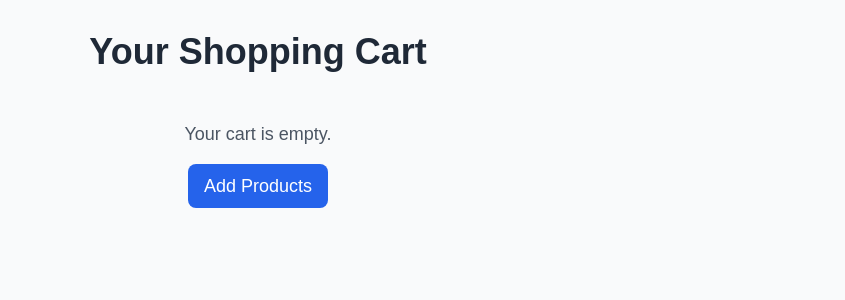
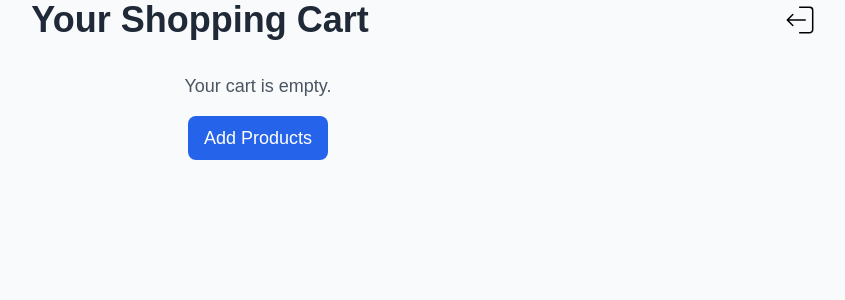
Before and after one commit to kashifjavaid1/Amzone-clone-Next-js, a Next.js app: page /order in a window 1280 px wide. Shown: the top 300 px of the page, without its empty margins (382-1227 px from the left). Built offline with nearby package versions, Linux system fonts and the light colour scheme.

Commit message:
fix:routing-issues

```diff
--- a/app/(component)/categories/Categories.jsx
+++ b/app/(component)/categories/Categories.jsx
@@ -8,11 +8,11 @@ const categories = [
   { src: "/images/gerden.jpg", alt: "Garden category", label: "Garden" },
   { src: "/images/games.jpg", alt: "Games category", label: "Games" },
   { src: "/images/kitchen.jpg", alt: "Kitchen category", label: "Kitchen" },
-  { src: "/images/apple.webp", alt: "Apple", label: "Apple" },
+  { src: "/images/apple.webp", alt: "Apple", label: "mobile" },
   { src: "/images/grocery.webp", alt: "grocery", label: "Grocery" },
   { src: "/images/beauty.webp", alt: "grocery", label: "Beauty" },
-  { src: "/images/clearance.webp", alt: "grocery", label: "Beauty" },
-  { src: "/images/HouseholdEssentials.webp", alt: "grocery", label: "Beauty" },
+  { src: "/images/clearance.webp", alt: "grocery", label: "Clearance" },
+  { src: "/images/HouseholdEssentials.webp", alt: "grocery", label: "Tide" },
 ];
 
 export default function Categories() {
--- a/app/(component)/navbar/Navbar.jsx
+++ b/app/(component)/navbar/Navbar.jsx
@@ -3,7 +3,6 @@ import React, { useEffect, useState } from "react";
 import { IoLocationOutline, IoSearchOutline } from "react-icons/io5";
 import { TiShoppingCart } from "react-icons/ti";
 import { IoIosMenu } from "react-icons/io";
-import Link from "next/link";
 
 export default function Navbar() {
   const [sticky, setSticky] = useState(false);
@@ -24,7 +23,7 @@ export default function Navbar() {
     if (savedCart) {
       setCart(JSON.parse(savedCart));
     }
-  }, [cart]);
+  }, []);
   return (
     <header
       className={`bg-[#0f1111] text-white ${
@@ -86,7 +85,7 @@ export default function Navbar() {
           </div>
 
           {/* Cart */}
-          <Link href="/order" className="cursor-pointer">
+          <div className="cursor-pointer">
             <div className="flex items-center border-2 border-transparent hover:border-white p-2">
               <TiShoppingCart className="text-2xl mb-2 mr-1" />
               <div className="text-lg font-bold text-blue-600 mb-1">
@@ -94,7 +93,7 @@ export default function Navbar() {
               </div>
               <span className="mt-[15px] font-bold text-sm">Cart</span>
             </div>
-          </Link>
+          </div>
         </div>
       </div>
       {/* Menu bar */}
--- a/app/(component)/products/Products.jsx
+++ b/app/(component)/products/Products.jsx
@@ -3,6 +3,7 @@ import React, { useEffect, useState } from "react";
 import axios from "axios";
 import Image from "next/image";
 import toast from "react-hot-toast";
+import Link from "next/link";
 
 export default function GiftCardProducts() {
   const [products, setProducts] = useState([]);
@@ -54,9 +55,15 @@ export default function GiftCardProducts() {
 
   return (
     <div>
-      <h1 className="flex justify-center bg-gray-200 py-10 text-5xl text-black">
-        All Categories
-      </h1>
+      <div className="flex flex-col items-center justify-center  bg-gray-200 ">
+        <h1 className="py-10 text-5xl text-black">All Categories</h1>
+        <Link href="/order">
+          <button className="bg-blue-500 hover:bg-blue-700 text-white font-bold py-2 px-4 rounded-full">
+            Buy Order
+          </button>
+        </Link>
+      </div>
+
       <div className="flex flex-wrap gap-4 justify-center p-4 bg-gray-200">
         {products.map((product) => (
           <div
--- a/app/order/page.js
+++ b/app/order/page.js
@@ -2,6 +2,7 @@
 import Image from "next/image";
 import Link from "next/link";
 import React, { useEffect, useState } from "react";
+import { CiLogout } from "react-icons/ci";
 
 export default function Page() {
   const [cart, setCart] = useState([]);
@@ -19,11 +20,16 @@ export default function Page() {
   };
 
   return (
-    <div className="p-8 bg-gray-50 min-h-screen">
-      <h1 className="text-4xl font-extrabold text-center mb-12 text-gray-800">
+    <>
+      <div className="bg-gray-50 flex justify-between items-center">
+        <h1 className="text-4xl font-extrabold text-center mx-auto text-gray-800">
           Your Shopping Cart
         </h1>
-
+        <Link href={"/"} className="text-4xl font-extrabold mr-20">
+          <CiLogout />
+        </Link>
+      </div>
+      <div className="p-8 bg-gray-50 min-h-screen">
         {cart.length > 0 ? (
           <div className="overflow-x-auto">
             <table className="min-w-full bg-white border border-gray-300 rounded-lg shadow-lg">
@@ -88,5 +94,6 @@ export default function Page() {
           </div>
         )}
       </div>
+    </>
   );
 }
```
Lines whose indentation alone changed are shown as unchanged.
